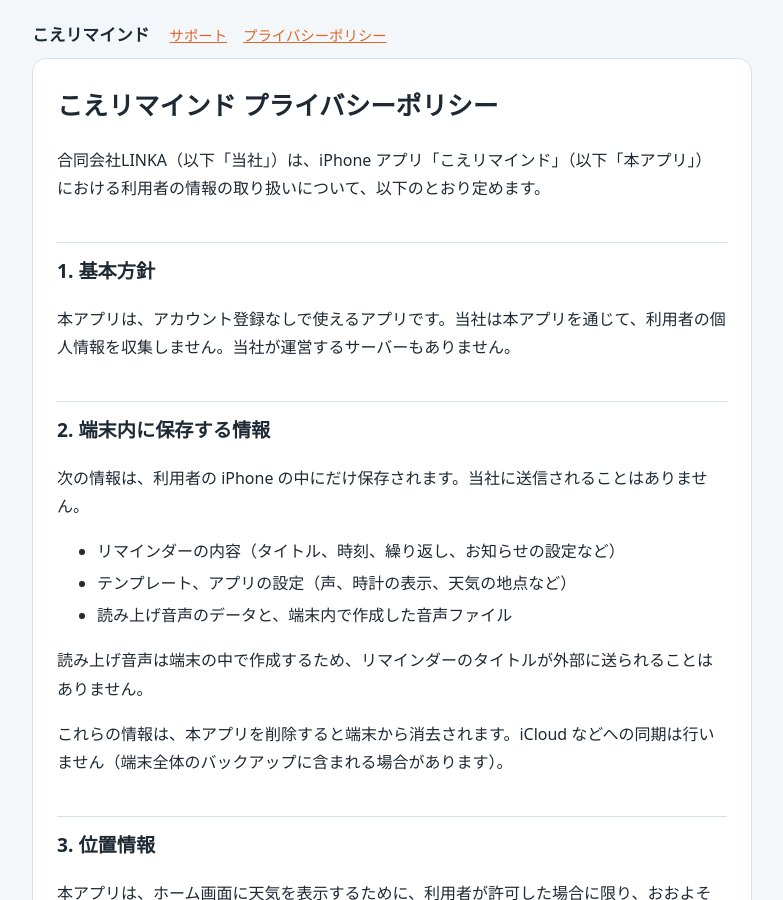
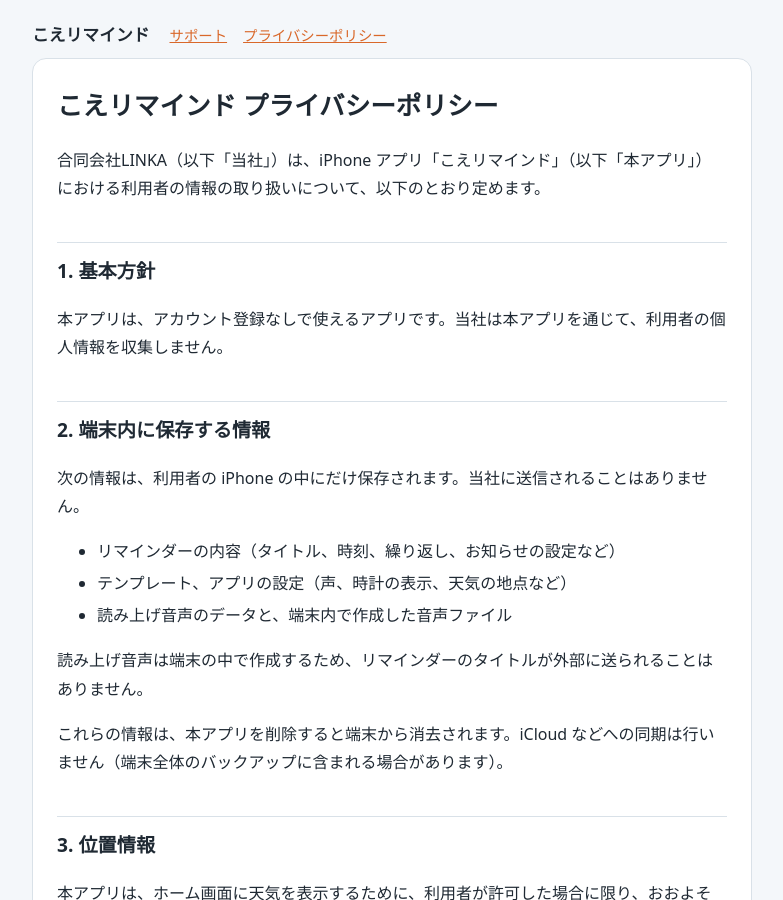
Before and after one commit to linka-admin/voice-reminder-docs, a Jekyll site: the page built from privacy/index.md, in a window 1280 px wide and 900 px high. Shown: the whole window, without its empty margins (248-1031 px from the left). Built offline with Jekyll 4.4.1, drawn with Linux system fonts in a browser that asks for light colours.

Commit message:
Privacy policy: drop the claim that there is no server we run
Co-Authored-By: Claude Opus 5.5 <noreply@anthropic.com>
Claude-Session: https://claude.ai/code/session_017p9RmcMrbCViLdGix14MhX

```diff
--- a/privacy/index.md
+++ b/privacy/index.md
@@ -10,7 +10,7 @@ permalink: /privacy/
 
 ## 1. 基本方針
 
-本アプリは、アカウント登録なしで使えるアプリです。当社は本アプリを通じて、利用者の個人情報を収集しません。当社が運営するサーバーもありません。
+本アプリは、アカウント登録なしで使えるアプリです。当社は本アプリを通じて、利用者の個人情報を収集しません。
 
 ## 2. 端末内に保存する情報
 
```
